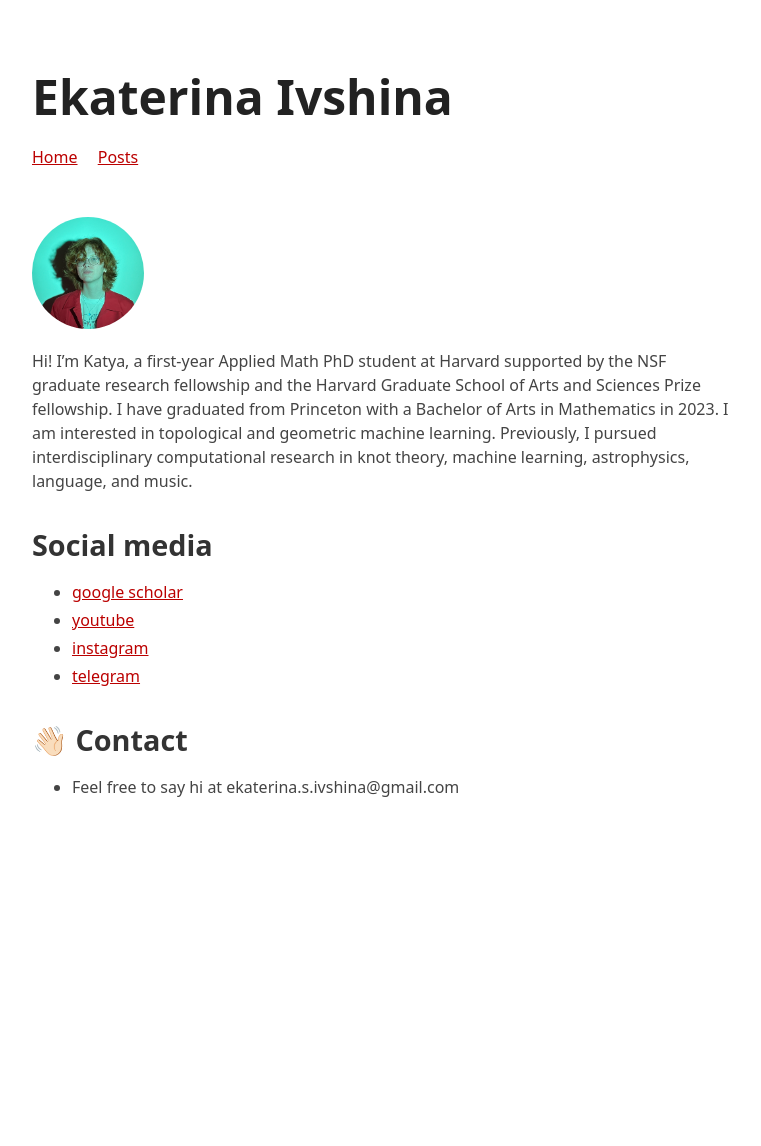
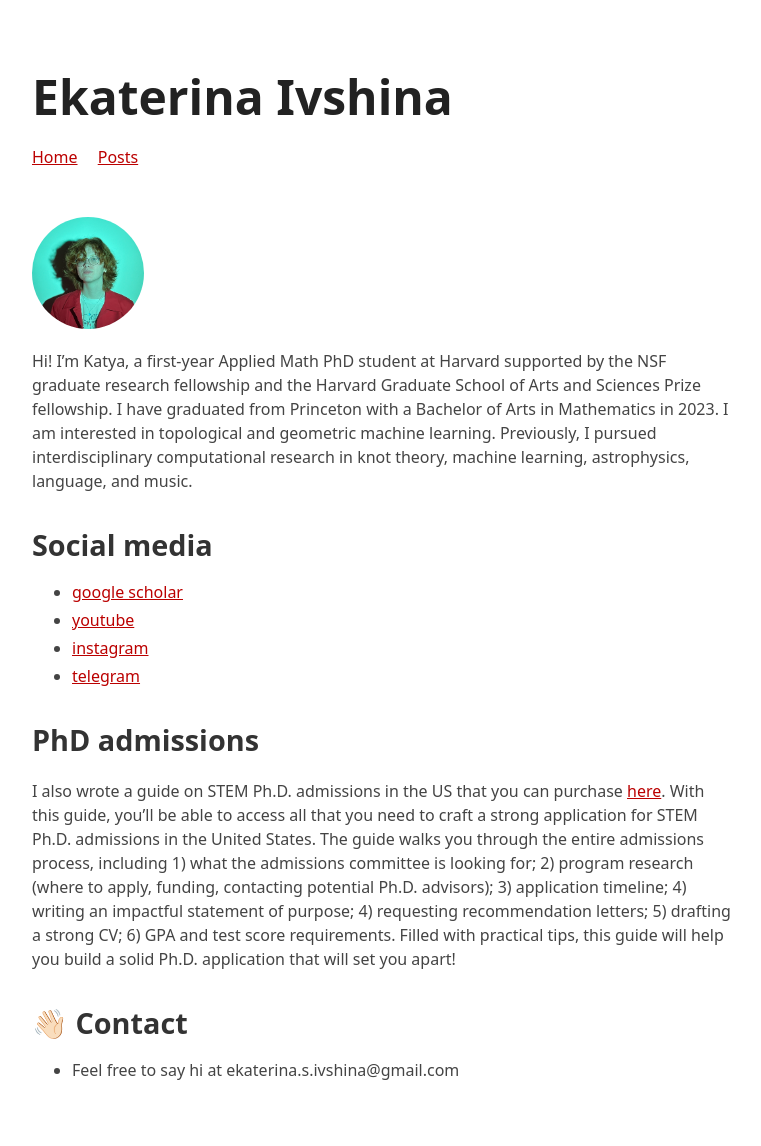
Before and after one commit to eivshina/point-theme, a Jekyll site: the page built from index.md, in a window 1280 px wide. Shown: the whole page, without its empty margins (258-1019 px from the left). Built offline with Jekyll 4.4.1, drawn with Linux system fonts in a browser that asks for light colours; before the commit the page ends 900 px from its top, so only the background shows below that.

Commit message:
Update index.md

```diff
--- a/index.md
+++ b/index.md
@@ -9,6 +9,10 @@
 - [instagram](https://www.instagram.com/katya.ivshina/)
 - [telegram](https://t.me/katiai)
 
+## PhD admissions
+
+I also wrote a guide on STEM Ph.D. admissions in the US that you can purchase [here](https://sowl.co/s/bkwPzi). With this guide, you'll be able to access all that you need to craft a strong application for STEM Ph.D. admissions in the United States. The guide walks you through the entire admissions process, including 1) what the admissions committee is looking for; 2) program research (where to apply, funding, contacting potential Ph.D. advisors); 3) application timeline; 4) writing an impactful statement of purpose; 4) requesting recommendation letters; 5) drafting a strong CV; 6) GPA and test score requirements. Filled with practical tips, this guide will help you build a solid Ph.D. application that will set you apart!
+
 
 ## 👋🏻 Contact
 
```
